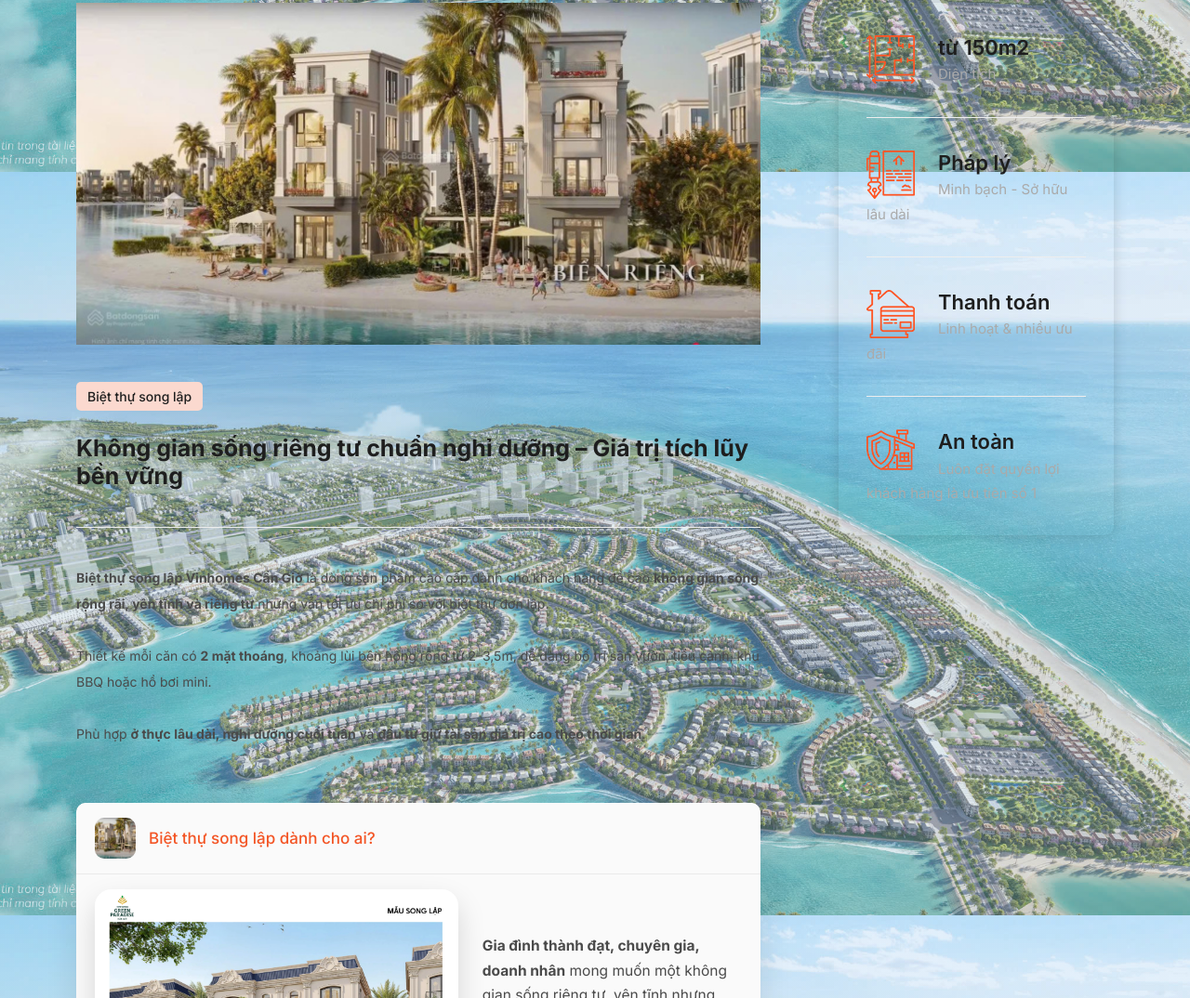
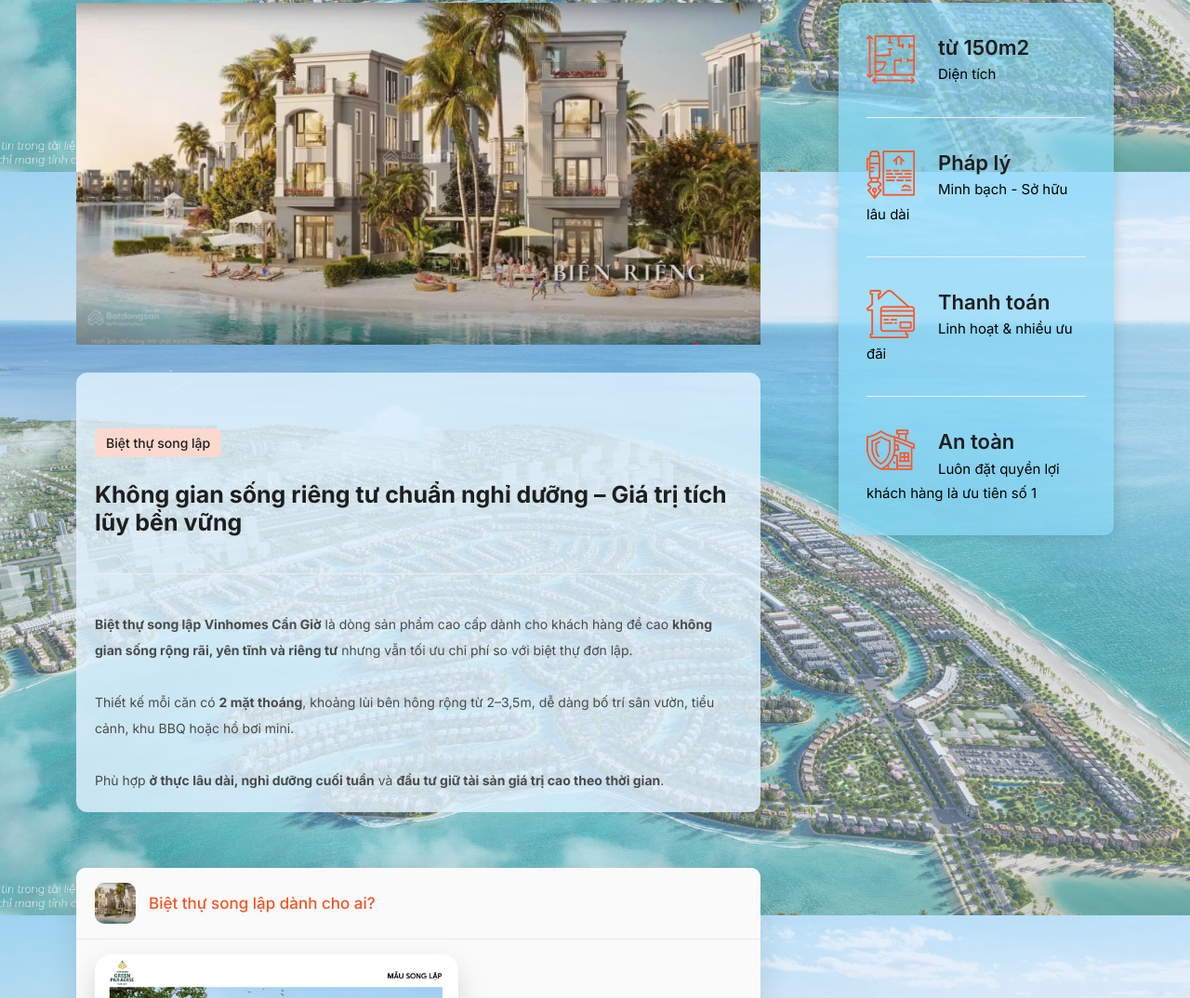
Before and after one commit to goodmaker322/vinhomes_website_hnl, a plain HTML site: page property-details-songlap.html in a window 1280 px wide. Shown: the part 615-1689 px from the top of the page at 93% size. Drawn offline with nearby package versions, Linux system fonts and the light colour scheme.

Commit message:
update details-property site

```diff
--- a/assets/css/templatemo-villa-agency.css
+++ b/assets/css/templatemo-villa-agency.css
@@ -1629,10 +1629,11 @@ Single Page Style
 }
 
 .single-property .accordion-item:last-of-type .accordion-collapse {
-  border-top: 1px solid #eaeaea;
+  border-top: 1px solid #98e0f0;
 }
 
 .single-property .info-table {
+  background-color: #8cdbfaaf;
   border-radius: 10px;
   box-shadow: 0px 0px 15px rgba(0, 0, 0, 0.15);
   padding: 35px 30px;
@@ -1664,7 +1665,7 @@ Single Page Style
 
 .single-property .info-table ul li h4 span {
   font-size: 15px;
-  color: #aaa;
+  color: #000000;
   font-weight: 400;
 }
 
--- a/property-details-songlap.html
+++ b/property-details-songlap.html
@@ -132,7 +132,9 @@ https://templatemo.com/tm-591-villa-agency
           <div class="main-image">
             <img src="assets/images/song-lap.jpg" alt="Hình ảnh minh họa">
           </div>
-          <div class="main-content"><span class="category">Biệt thự song lập</span>
+          <div class="main-content"
+            style="background-color: rgba(226, 243, 255, 0.815); padding: 20px; border-radius: 12px; margin-top: 30px;">
+            <span class="category">Biệt thự song lập</span>
             <h4>Không gian sống riêng tư chuẩn nghỉ dưỡng – Giá trị tích lũy bền vững</h4>
             <p>
               <strong>Biệt thự song lập Vinhomes Cần Giờ</strong> là dòng sản phẩm cao cấp dành cho khách hàng
```
Also changed, not shown: property-details-donlap.html (+2 -1 lines), property-details-lienke.html (+2 -1 lines).
